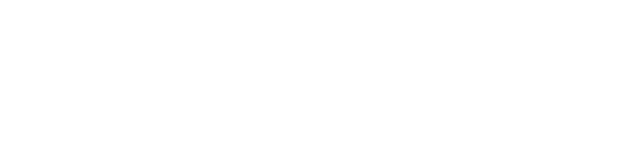
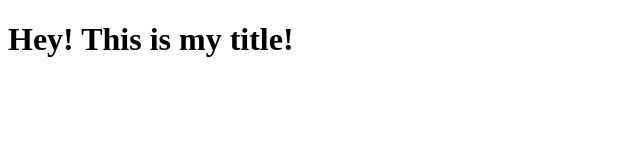
Before and after one commit to dah06a/example, a website: page index.html in a window 1280 px wide. Shown: the whole page, without its empty margins (0-640 px from the left). Drawn offline with Linux system fonts and the light colour scheme.

Commit message:
Added new title.

```diff
--- a/index.html
+++ b/index.html
@@ -7,6 +7,6 @@
     <title>Document</title>
 </head>
 <body>
-
+    <h1>Hey!  This is my title!</h1>
 </body>
 </html>
```
